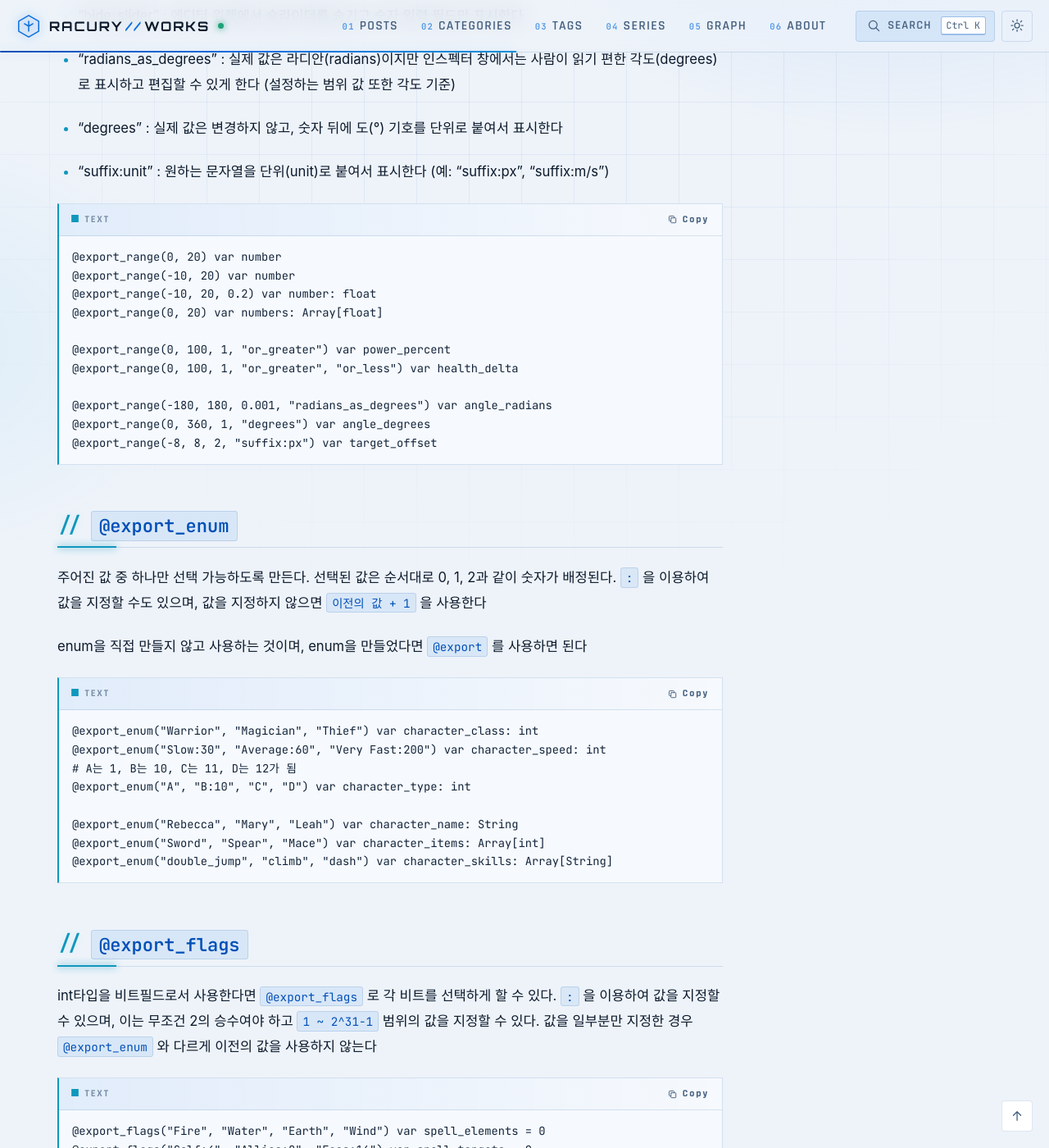
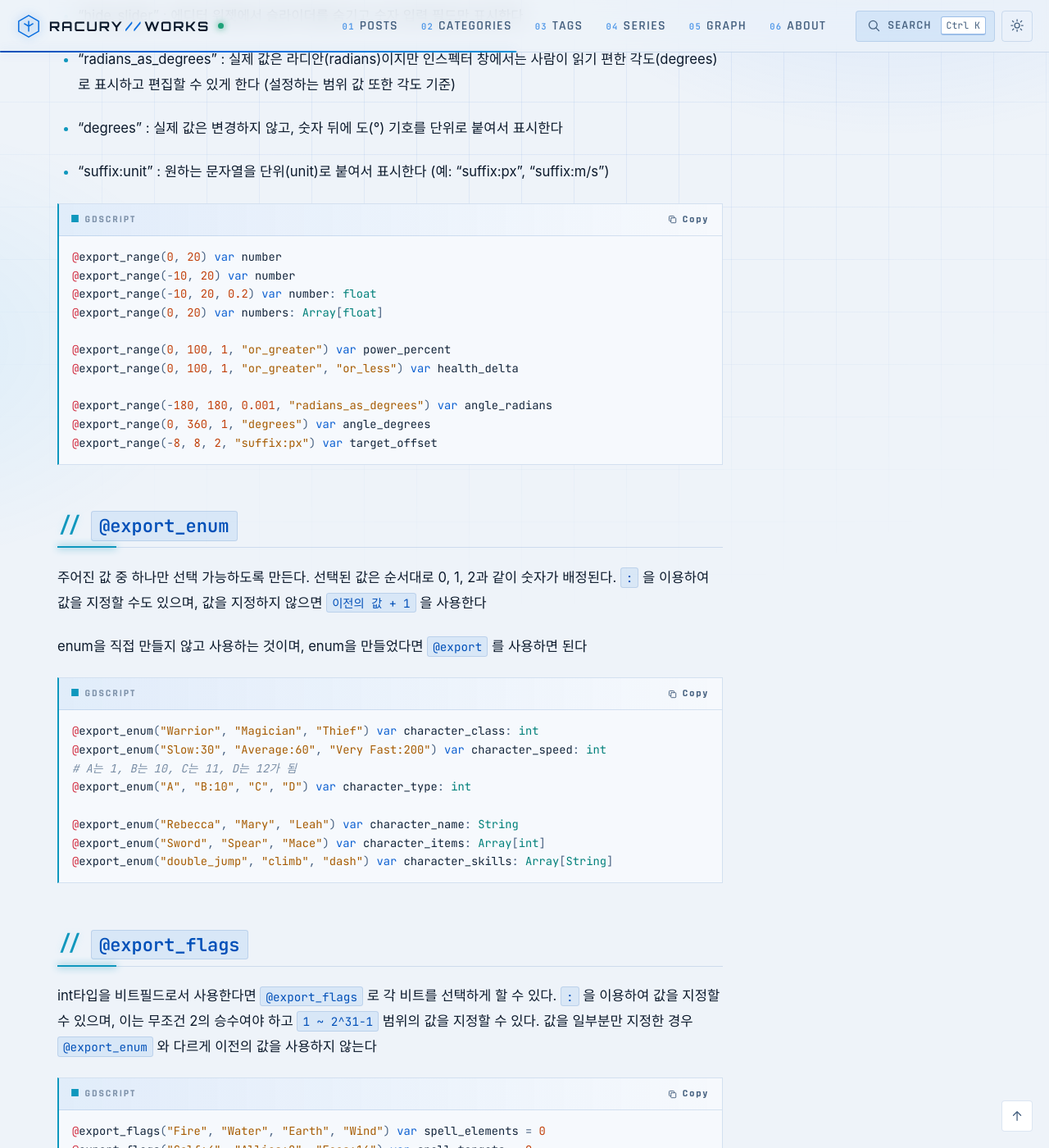
Before and after one commit to Siguning/siguning.github.io, a Jekyll site: the page built from _posts/2025-10-02-gdscript-annotations.markdown, in a window 1280 px wide and 1400 px high, scrolled down 3071 px. Shown: the whole window at 82% size. Built offline with Jekyll 4.4.1, drawn with Linux system fonts in a browser that asks for light colours; some web fonts are replaced; some of the changed text lies outside the part shown.

Commit message:
fix: add gdscript markdown

````diff
--- a/_posts/2025-10-02-gdscript-annotations.markdown
+++ b/_posts/2025-10-02-gdscript-annotations.markdown
@@ -17,7 +17,7 @@ Godot 엔진이나 편집기가 스크립트를 처리하는 방식에 영향을
 
 무조건 상수로 초기화되거나 타입을 지정해주어야 한다
 
-```
+```gdscript
 @export var number = 5
 
 @export var number: int
@@ -29,7 +29,7 @@ Godot 엔진이나 편집기가 스크립트를 처리하는 방식에 영향을
 ## `@export_group`
 
 export된 변수들을 그룹화할 수 있다. `@export_group` 이 선언된 이후의 export들은 해당 그룹에 속해있게 되는데, 새 그룹을 만들거나 `@export_group("")` 을 사용해 그룹을 끊을 수 있다
-```
+```gdscript
 @export_group("My Properties")
 @export var number = 3
 ```
@@ -37,7 +37,7 @@ export된 변수들을 그룹화할 수 있다. `@export_group` 이 선언된
 ### `@export_subgroup`
 
 그룹 안에 그룹을 만드려면 위 속성을 사용한다
-```
+```gdscript
 @export_subgroup("Extra Properties")
 @export var string = ""
 @export var flag = false
@@ -49,7 +49,7 @@ export된 변수들을 그룹화할 수 있다. `@export_group` 이 선언된
 
 문자열을 파일의 경로로 사용한다. 패턴을 부여할 수 있으며, 이 경우 해당 문자열 패턴에 일치하는 파일만 선택 가능해진다
 
-```
+```gdscript
 @export_file var sound_effect_path: String
 @export_file("*.txt") var notes_path: String
 @export_file var level_paths: Array[String]
@@ -59,7 +59,7 @@ export된 변수들을 그룹화할 수 있다. `@export_group` 이 선언된
 
 문자열을 디렉토리의 경로로 사용한다
 
-```
+```gdscript
 @export_dir var sprite_folder_path: String
 @export_dir var sprite_folder_paths: Array[String]
 ```
@@ -89,7 +89,7 @@ Dictionary에도 사용 가능한데, 인스펙터에서 한 줄 공간이 아
 
 - "suffix:unit" : 원하는 문자열을 단위(unit)로 붙여서 표시한다 (예: "suffix:px", "suffix:m/s")
 
-```
+```gdscript
 @export_range(0, 20) var number
 @export_range(-10, 20) var number
 @export_range(-10, 20, 0.2) var number: float
@@ -108,7 +108,7 @@ Dictionary에도 사용 가능한데, 인스펙터에서 한 줄 공간이 아
 주어진 값 중 하나만 선택 가능하도록 만든다. 선택된 값은 순서대로 0, 1, 2과 같이 숫자가 배정된다. `:` 을 이용하여 값을 지정할 수도 있으며, 값을 지정하지 않으면 `이전의 값 + 1` 을 사용한다
 
 enum을 직접 만들지 않고 사용하는 것이며, enum을 만들었다면 `@export` 를 사용하면 된다
-```
+```gdscript
 @export_enum("Warrior", "Magician", "Thief") var character_class: int
 @export_enum("Slow:30", "Average:60", "Very Fast:200") var character_speed: int
 # A는 1, B는 10, C는 11, D는 12가 됨
@@ -123,7 +123,7 @@ enum을 직접 만들지 않고 사용하는 것이며, enum을 만들었다면
 
 int타입을 비트필드로서 사용한다면 `@export_flags` 로 각 비트를 선택하게 할 수 있다. `:` 을 이용하여 값을 지정할 수 있으며, 이는 무조건 2의 승수여야 하고 `1 ~ 2^31-1` 범위의 값을 지정할 수 있다. 값을 일부분만 지정한 경우 `@export_enum` 와 다르게 이전의 값을 사용하지 않는다
 
-```
+```gdscript
 @export_flags("Fire", "Water", "Earth", "Wind") var spell_elements = 0
 @export_flags("Self:4", "Allies:8", "Foes:16") var spell_targets = 0
 
@@ -132,7 +132,7 @@ int타입을 비트필드로서 사용한다면 `@export_flags` 로 각 비트
 ```
 
 `@export_flags_2d_navigation`, `@export_flags_2d_physics`, `@export_flags_2d_render`, `@export_flags_3d_navigation`, `@export_flags_3d_physics`, `@export_flags_3d_render`, `@export_flags_avoidance` 과 같이 엔진에 존재하는 비트필드를 사용하는 어노테이션들도 존재하며, 이들은 프로젝트 설정에 따라 이름이 변경된다는 이점이 있다
-```
+```gdscript
 @export_flags_2d_navigation var navigation_layers: int
 @export_flags_2d_navigation var navigation_layers_array: Array[int]
 ```
@@ -141,7 +141,7 @@ int타입을 비트필드로서 사용한다면 `@export_flags` 로 각 비트
 
 인스펙터에 버튼을 만들며, 버튼에 지정된 Text를 적어준다. 두 번째 매개변수로 아이콘을 넘겨줄 수 있으며, 아이콘을 지정하면 `Control.get_theme_icon()` 을 이용하여 아이콘을 불러온다
 
-```
+```gdscript
 @tool
 extends Sprite2D
 
@@ -163,14 +163,14 @@ func randomize_color():
 # `@icon`
 
 현재 스크립트에 아이콘을 부여한다. 클래스 정의 나 상속문보다 위에 작성되어야 하기 때문에 보통 맨 윗줄에 작성한다
-```
+```gdscript
 @icon("res://path/to/class/icon.svg")
 ```
 # `@onready`
 
 `_ready()` 직전에 실행되며, 보통 초기값이 런타임에 결정되어야 하는 상황에 쓰인다
 
-```
+```gdscript
 @onready var character_name = $Label
 
 @export var max_health = 1000
@@ -183,7 +183,7 @@ func randomize_color():
 
 쓰임새는 [에디터에서 코드 실행하기](https://docs.godotengine.org/en/stable/tutorials/plugins/running_code_in_the_editor.html) 공식 문서를 참조한다
 
-```
+```gdscript
 @tool
 extends Node
 ```
````
Also changed, not shown: _posts/2025-09-30-gdscript-basic.markdown (+12 -12 lines).
